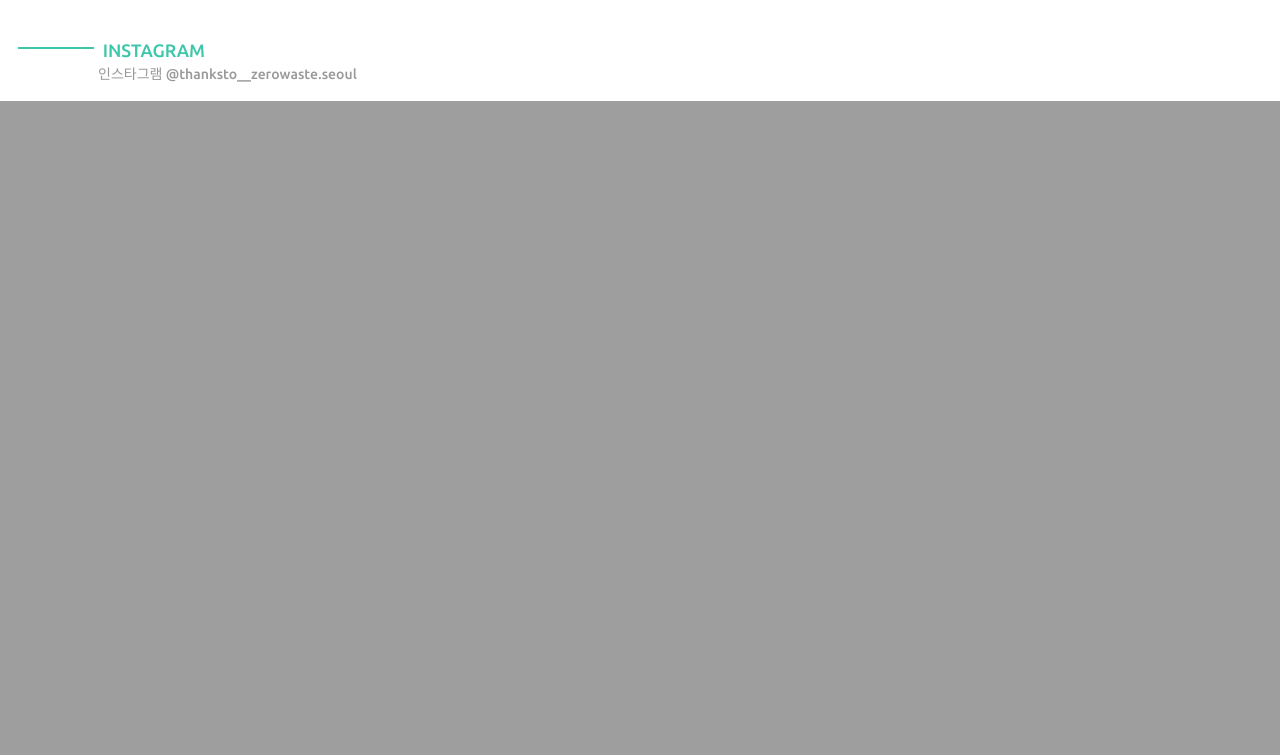
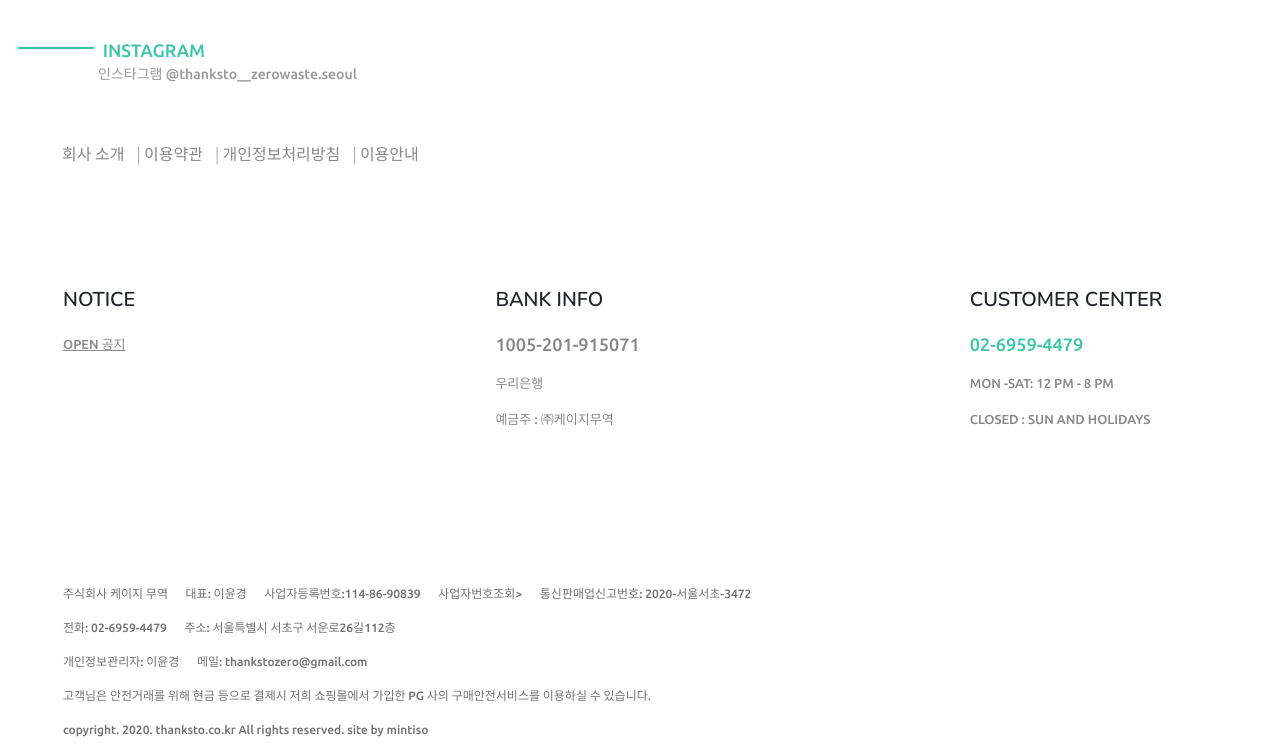
Before and after one commit to ch0515/Web_Project2, a PHP site: page / in a window 1280 px wide. Shown: the part 4097-4852 px from the top of the page. Before the commit the page ends 4198 px from the top, so only its background shows below. Run offline with PHP 8.4, Linux system fonts and the light colour scheme; some libraries are stand-ins or nearby versions.

Commit message:
드디어 끝

```diff
--- a/css/style.css
+++ b/css/style.css
@@ -130,3 +130,74 @@
     font-size: 14px;
     margin-left: 80px;
 }
+.textt1, .textt2, .textt3, .textt4{
+    float: left;
+    text-decoration: none;
+    color: #888888;
+    size: 15px;
+    font-family: 'Noto Sans KR', sans-serif;
+    margin-left: 12px;
+    margin-top: 40px;
+}
+.textt1, .textt2, .textt3, .textt4:hover{
+    color: #888888;
+}
+.bottom{
+    margin-left: 50px;
+}
+.board{
+    margin-top: 200px;
+}
+.Noticetxt1,.Banktext,.CUtext{
+    font-family: 'Nunito', sans-serif;
+    font-size: 20px;
+}
+.Notice{
+    margin-left: 63px;
+    float: left;
+}
+.Noticetxt2{
+    font-size: 13px;
+    font-family: 'Ubuntu', sans-serif;
+    color: #888888;
+}
+.Noticetxt2:hover{
+    color: #888888;
+}
+.BANK{
+    margin-left: 360px;
+    float: left;
+}
+.Banktext1{
+    color: #888888;
+    font-size: 18px;
+    font-family: 'Ubuntu', sans-serif;
+}
+.Banktext2, .Banktext3{
+    color: #888888;
+    font-size: 13px;
+    font-family: 'Ubuntu', sans-serif;
+}
+.CU{
+    margin-left: 330px;
+    float:left;
+}
+.CUtext1{
+    font-size: 18px;
+    color: #3cc6aa;
+    font-family: 'Ubuntu', sans-serif;
+}
+.CUtext2, .CUtext3{
+    color: #888888;
+    font-size: 13px;
+    font-family: 'Ubuntu', sans-serif;
+}
+.bot{
+    margin-left: 63px;
+    margin-top: 500px;
+}
+.bottxt1, .bottxt2, .bottxt3, .bottxt4, .bottxt5{
+    font-family: 'Ubuntu', sans-serif;
+    font-size: 12px;
+    color: #717171;
+}
--- a/index.html
+++ b/index.html
@@ -16,6 +16,7 @@
     <link href="https://fonts.googleapis.com/css2?family=Ubuntu:wght@500&display=swap" rel="stylesheet">
     <link href="https://fonts.googleapis.com/css2?family=Noto+Serif+KR:wght@500&display=swap" rel="stylesheet">
     <link href="https://fonts.googleapis.com/css2?family=Noto+Sans+KR:wght@300&display=swap" rel="stylesheet">
+    <link href="https://fonts.googleapis.com/css2?family=Nunito:wght@600&display=swap" rel="stylesheet">
     <title>덕분애 제로웨이스트샵</title>
 </head>
 
@@ -315,6 +316,38 @@
         <a class="txt">INSTAGRAM</a>
         <p class="txtinst">인스타그램 @thanksto__zerowaste.seoul</p>
     </div>
+    <div class="bottom">
+        <a class="textt1" href="">회사 소개 </a>
+        <a class="textt2" href="">| 이용약관 </a>
+        <a class="textt3" href="">| 개인정보처리방침 </a>
+        <a class="textt4" href="">| 이용안내 </a>
+    </div>
+    <div class="board">
+        <div class="Notice">
+            <p class="Noticetxt1">NOTICE</p>
+            <a href="" class="Noticetxt2">OPEN 공지</a>
+        </div>
+        <div class="BANK">
+            <p class="Banktext">BANK INFO</p>
+            <p class="Banktext1">1005-201-915071</p>
+            <p class="Banktext2">우리은행</p>
+            <p class="Banktext3">예금주 : ㈜케이지무역</p>
+        </div>
+        <div class="CU">
+            <p class="CUtext">CUSTOMER CENTER</p>
+            <p class="CUtext1">02-6959-4479</p>
+            <p class="CUtext2">MON -SAT: 12 PM - 8 PM</p>
+            <p class="CUtext3">CLOSED : SUN AND HOLIDAYS</p>
+        </div>
+    </div>
+    <div class="bot">
+        <p class="bottxt1">주식회사 케이지 무역 &emsp; 대표: 이윤경 &emsp; 사업자등록번호:114-86-90839 &emsp; 사업자번호조회> &emsp; 통신판매업신고번호: 2020-서울서초-3472</p>
+        <p class="bottxt2">전화: 02-6959-4479 &emsp; 주소: 서울특별시 서초구 서운로26길112층</p>
+        <p class="bottxt3">개인정보관리자: 이윤경 &emsp; 메일: thankstozero@gmail.com</p>
+        <p class="bottxt4">고객님은 안전거래를 위해 현금 등으로 결제시 저희 쇼핑몰에서 가입한 PG 사의 구매안전서비스를 이용하실 수 있습니다.</p>
+        <p class="bottxt5">copyright. 2020. thanksto.co.kr All rights reserved. site by mintiso</p>
+    </div>
+
     <script src="https://cdn.jsdelivr.net/npm/bootstrap@5.1.3/dist/js/bootstrap.bundle.min.js"
         integrity="sha384-ka7Sk0Gln4gmtz2MlQnikT1wXgYsOg+OMhuP+IlRH9sENBO0LRn5q+8nbTov4+1p"
         crossorigin="anonymous"></script>
```
